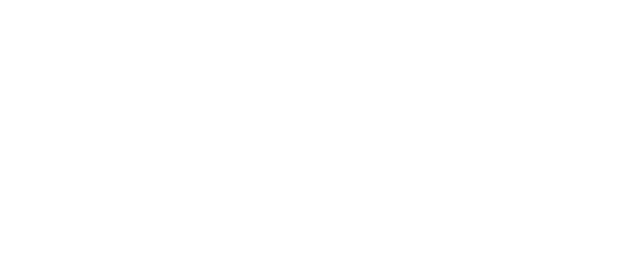
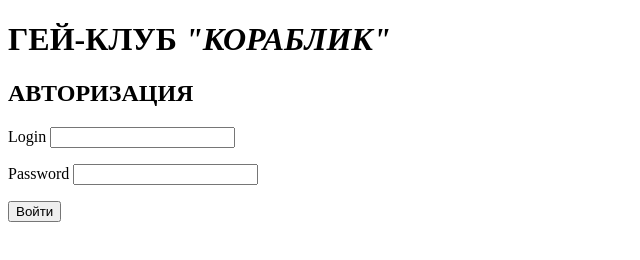
Before and after one commit to Spichkenss/andrew-mentor, a plain HTML site: page index.html in a window 1280 px wide. Shown: the whole page, without its empty margins (0-640 px from the left). Drawn offline with Linux system fonts and the light colour scheme.

Commit message:
complete

```diff
--- a/index.html
+++ b/index.html
@@ -6,10 +6,18 @@
     <title>Document</title>
   </head>
   <body>
-    <!--
-      Создай простую форму
-       - Два инпута: логин, пароль
-       - Кнопка отправки формы
-    -->
+    <h1>ГЕЙ-КЛУБ <i>"КОРАБЛИК"</i></h1>
+    <h2>АВТОРИЗАЦИЯ</h2>
+   <form action="">
+    <p>Login
+      <input type="text">
+    </p>
+    <p>Password
+      <input type="password">
+    </p>
+    <button>
+      <label>Войти</label>
+    </button>
+   </form>
   </body>
 </html>
```
